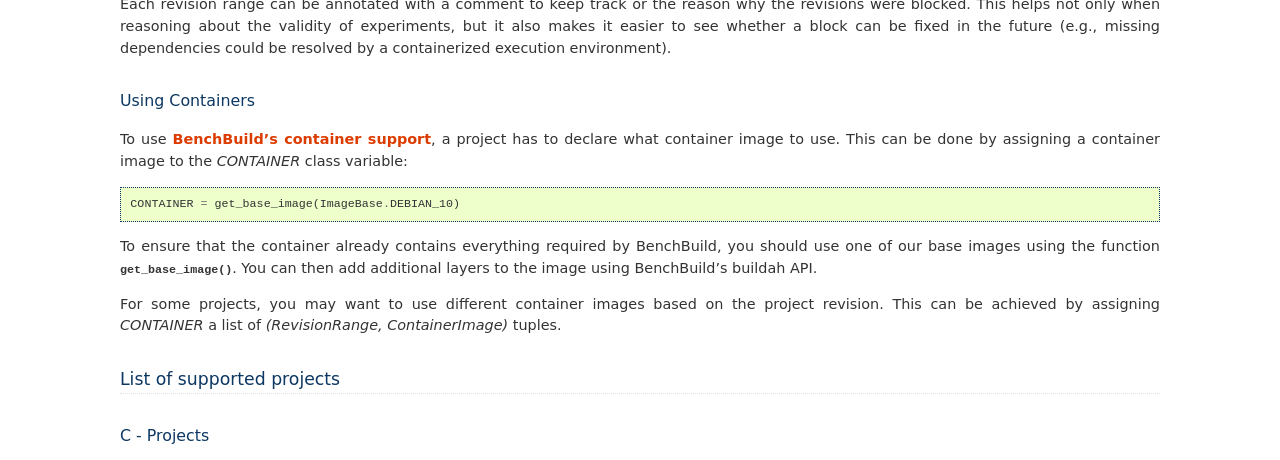
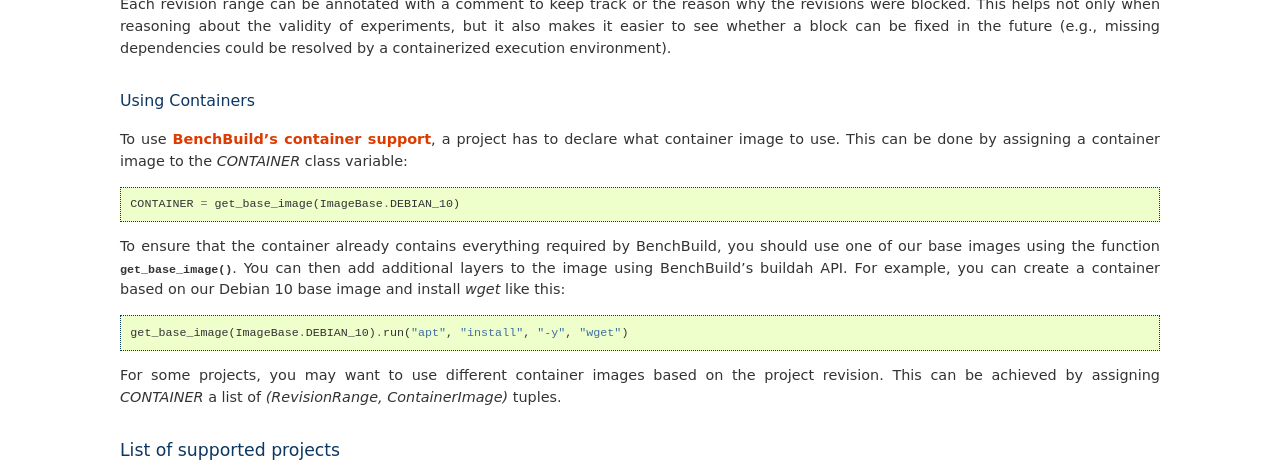
Before and after one commit to se-sic/VaRA-Tool-Suite, a Sphinx documentation site: the page built from docs/source/vara-ts-api/projects.rst, in a window 1280 px wide and 900 px high, scrolled down 2627 px, cut to the strip 0-460 px from the top of the window. Built offline with Sphinx 7.4.7, drawn with Linux system fonts in a browser that asks for light colours; the version number could not be read and is left out.

Commit message:
Add small container building example.

```diff
--- a/docs/source/vara-ts-api/projects.rst
+++ b/docs/source/vara-ts-api/projects.rst
@@ -191,6 +191,9 @@
     CONTAINER = get_base_image(ImageBase.DEBIAN_10)
 
 To ensure that the container already contains everything required by BenchBuild, you should use one of our base images using the function :func:`~varats.containers.containers.get_base_image()`. You can then add additional layers to the image using BenchBuild's buildah API.
+For example, you can create a container based on our Debian 10 base image and install `wget` like this::
+
+    get_base_image(ImageBase.DEBIAN_10).run("apt", "install", "-y", "wget")
 
 For some projects, you may want to use different container images based on the project revision.
 This can be achieved by assigning `CONTAINER` a list of `(RevisionRange, ContainerImage)` tuples.
```
